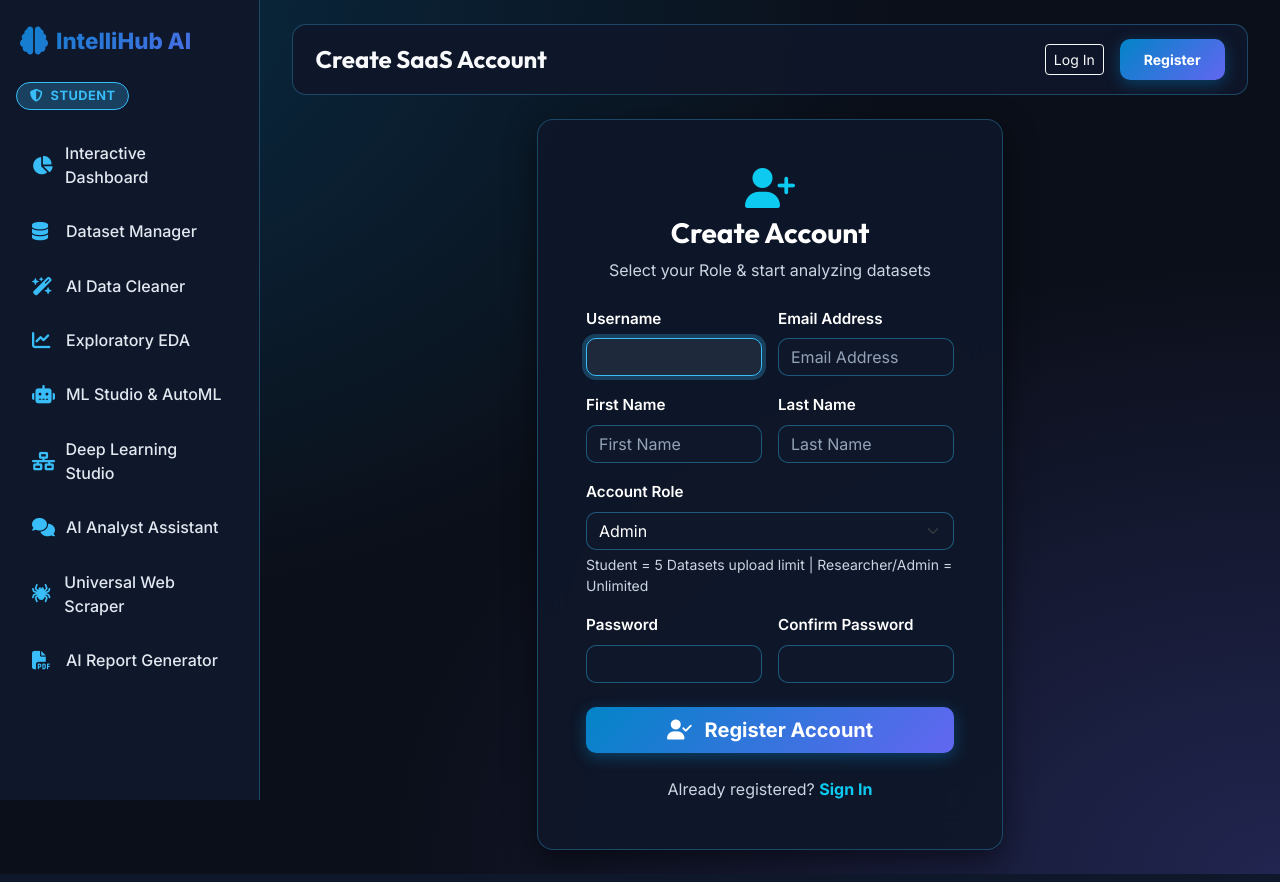
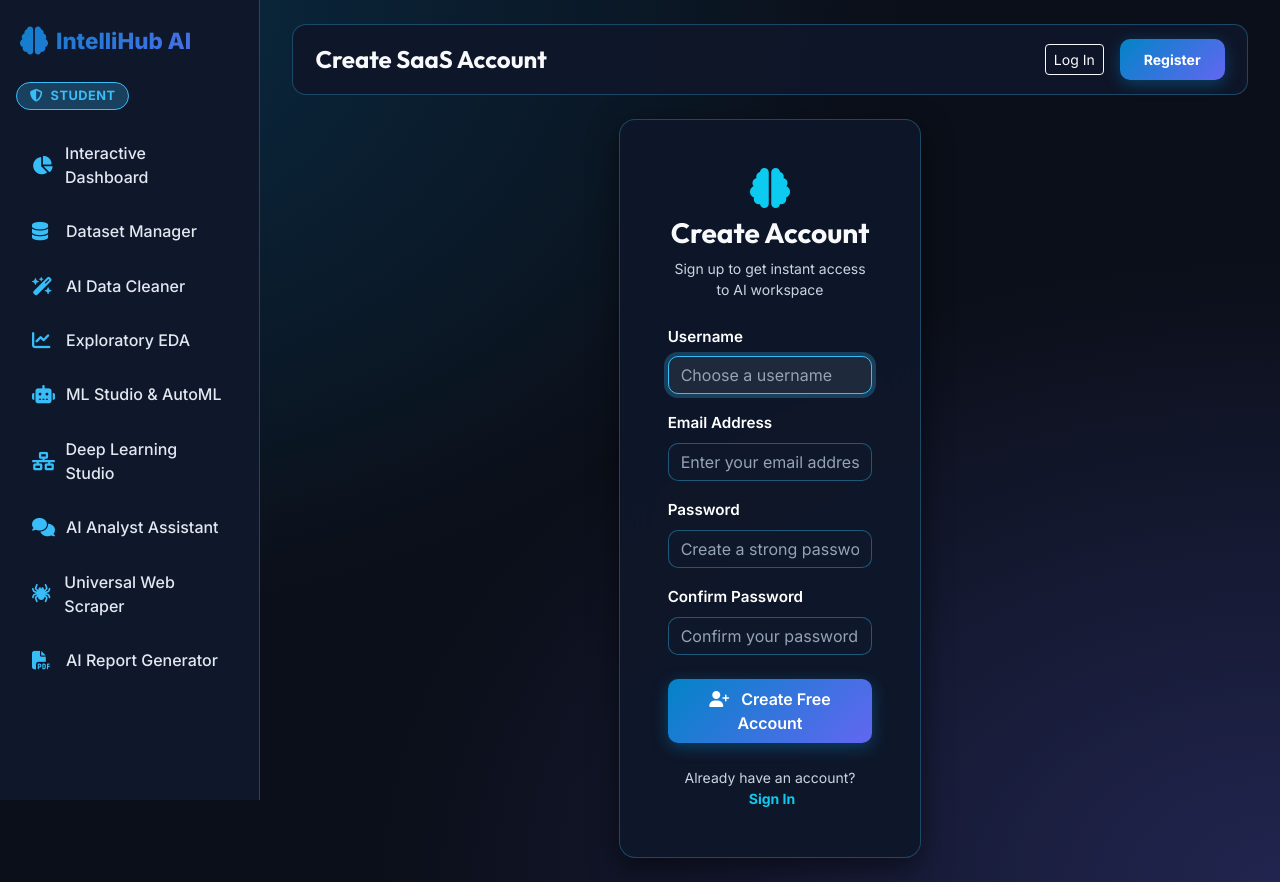
Before and after one commit to surajrajvaghela12/IntelliHub-AI, a Django app: page /accounts/register/ in a window 1280 px wide. Run offline with Django 4.2, Linux system fonts and the light colour scheme; some libraries are stand-ins or nearby versions.

Commit message:
Simplify signup and login form, default role to Data Scientist

```diff
--- a/apps/accounts/forms.py
+++ b/apps/accounts/forms.py
@@ -3,24 +3,37 @@ from django.contrib.auth.forms import UserCreationForm, AuthenticationForm
 from .models import User, UserProfile
 
 class UserRegistrationForm(UserCreationForm):
-    email = forms.EmailField(required=True, widget=forms.EmailInput(attrs={'class': 'form-control', 'placeholder': 'Email Address'}))
-    role = forms.ChoiceField(choices=User.ROLE_CHOICES, widget=forms.Select(attrs={'class': 'form-select'}))
-    first_name = forms.CharField(max_length=30, required=False, widget=forms.TextInput(attrs={'class': 'form-control', 'placeholder': 'First Name'}))
-    last_name = forms.CharField(max_length=30, required=False, widget=forms.TextInput(attrs={'class': 'form-control', 'placeholder': 'Last Name'}))
+    email = forms.EmailField(required=True, widget=forms.EmailInput(attrs={'class': 'form-control', 'placeholder': 'Enter your email address'}))
 
     class Meta:
         model = User
-        fields = ['username', 'email', 'first_name', 'last_name', 'role']
+        fields = ['username', 'email']
 
     def __init__(self, *args, **kwargs):
         super().__init__(*args, **kwargs)
         for field in self.fields:
-            if field != 'role':
-                self.fields[field].widget.attrs['class'] = 'form-control'
+            self.fields[field].widget.attrs['class'] = 'form-control'
+
+        # Customize password field placeholders
+        if 'password1' in self.fields:
+            self.fields['password1'].widget.attrs['placeholder'] = 'Create a strong password'
+        if 'password2' in self.fields:
+            self.fields['password2'].widget.attrs['placeholder'] = 'Confirm your password'
+        if 'username' in self.fields:
+            self.fields['username'].widget.attrs['placeholder'] = 'Choose a username'
+
+    def save(self, commit=True):
+        user = super().save(commit=False)
+        user.role = 'DATA_SCIENTIST'  # Full features & unlimited upload quota by default
+        if commit:
+            user.save()
+        return user
+
 
 class UserLoginForm(AuthenticationForm):
-    username = forms.CharField(widget=forms.TextInput(attrs={'class': 'form-control', 'placeholder': 'Username'}))
-    password = forms.CharField(widget=forms.PasswordInput(attrs={'class': 'form-control', 'placeholder': 'Password'}))
+    username = forms.CharField(widget=forms.TextInput(attrs={'class': 'form-control', 'placeholder': 'Enter your username'}))
+    password = forms.CharField(widget=forms.PasswordInput(attrs={'class': 'form-control', 'placeholder': 'Enter your password'}))
+
 
 class ProfileUpdateForm(forms.ModelForm):
     class Meta:
--- a/templates/accounts/register.html
+++ b/templates/accounts/register.html
@@ -1,20 +1,20 @@
 {% extends 'base.html' %}
 
-{% block title %}Register - IntelliHub AI{% endblock %}
+{% block title %}Sign Up - IntelliHub AI{% endblock %}
 {% block page_title %}Create SaaS Account{% endblock %}
 
 {% block content %}
-<div class="row justify-content-center mt-4">
-    <div class="col-md-6">
+<div class="row justify-content-center align-items-center mt-3 mt-md-4">
+    <div class="col-md-5 col-lg-4">
         <div class="glass-card p-4 p-md-5">
             <div class="text-center mb-4">
-                <i class="fa-solid fa-user-plus fs-1 text-info mb-2"></i>
-                <h3 class="fw-bold">Create Account</h3>
-                <p class="text-muted">Select your Role & start analyzing datasets</p>
+                <i class="fa-solid fa-brain fs-1 text-info mb-2"></i>
+                <h3 class="fw-bold text-light">Create Account</h3>
+                <p class="text-muted small">Sign up to get instant access to AI workspace</p>
             </div>
 
             {% if form.non_field_errors %}
-            <div class="alert alert-danger py-2 mb-3">
+            <div class="alert alert-danger py-2 mb-3 small">
                 {% for err in form.non_field_errors %}
                     <div><i class="fa-solid fa-circle-exclamation me-1"></i> {{ err }}</div>
                 {% endfor %}
@@ -23,66 +23,45 @@
 
             <form method="POST">
                 {% csrf_token %}
-                <div class="row g-3">
-                    <div class="col-md-6">
-                        <label class="form-label text-light">Username</label>
+                <div class="mb-3">
+                    <label class="form-label text-light small fw-semibold">Username</label>
                     {{ form.username }}
                     {% if form.username.errors %}
                     <small class="text-danger d-block mt-1"><i class="fa-solid fa-circle-exclamation me-1"></i> {{ form.username.errors.0 }}</small>
                     {% endif %}
                 </div>
-                    <div class="col-md-6">
-                        <label class="form-label text-light">Email Address</label>
+
+                <div class="mb-3">
+                    <label class="form-label text-light small fw-semibold">Email Address</label>
                     {{ form.email }}
                     {% if form.email.errors %}
                     <small class="text-danger d-block mt-1"><i class="fa-solid fa-circle-exclamation me-1"></i> {{ form.email.errors.0 }}</small>
                     {% endif %}
                 </div>
-                    <div class="col-md-6">
-                        <label class="form-label text-light">First Name</label>
-                        {{ form.first_name }}
-                        {% if form.first_name.errors %}
-                        <small class="text-danger d-block mt-1"><i class="fa-solid fa-circle-exclamation me-1"></i> {{ form.first_name.errors.0 }}</small>
-                        {% endif %}
-                    </div>
-                    <div class="col-md-6">
-                        <label class="form-label text-light">Last Name</label>
-                        {{ form.last_name }}
-                        {% if form.last_name.errors %}
-                        <small class="text-danger d-block mt-1"><i class="fa-solid fa-circle-exclamation me-1"></i> {{ form.last_name.errors.0 }}</small>
-                        {% endif %}
-                    </div>
-                    <div class="col-12">
-                        <label class="form-label text-light">Account Role</label>
-                        {{ form.role }}
-                        <small class="text-muted d-block mt-1">Student = 5 Datasets upload limit | Researcher/Admin = Unlimited</small>
-                        {% if form.role.errors %}
-                        <small class="text-danger d-block mt-1"><i class="fa-solid fa-circle-exclamation me-1"></i> {{ form.role.errors.0 }}</small>
-                        {% endif %}
-                    </div>
-                    <div class="col-md-6">
-                        <label class="form-label text-light">Password</label>
+
+                <div class="mb-3">
+                    <label class="form-label text-light small fw-semibold">Password</label>
                     {{ form.password1 }}
                     {% if form.password1.errors %}
                     <small class="text-danger d-block mt-1"><i class="fa-solid fa-circle-exclamation me-1"></i> {{ form.password1.errors.0 }}</small>
                     {% endif %}
                 </div>
-                    <div class="col-md-6">
-                        <label class="form-label text-light">Confirm Password</label>
+
+                <div class="mb-4">
+                    <label class="form-label text-light small fw-semibold">Confirm Password</label>
                     {{ form.password2 }}
                     {% if form.password2.errors %}
                     <small class="text-danger d-block mt-1"><i class="fa-solid fa-circle-exclamation me-1"></i> {{ form.password2.errors.0 }}</small>
                     {% endif %}
                 </div>
-                </div>
 
-                <button type="submit" class="btn btn-gradient-primary w-100 py-2 fs-5 mt-4">
-                    <i class="fa-solid fa-user-check me-2"></i> Register Account
+                <button type="submit" class="btn btn-gradient-primary w-100 py-2 fs-6 fw-semibold">
+                    <i class="fa-solid fa-user-plus me-2"></i> Create Free Account
                 </button>
             </form>
 
-            <div class="text-center mt-4 text-muted">
-                Already registered? <a href="{% url 'accounts:login' %}" class="text-info fw-bold text-decoration-none">Sign In</a>
+            <div class="text-center mt-4 text-muted small">
+                Already have an account? <a href="{% url 'accounts:login' %}" class="text-info fw-bold text-decoration-none ms-1">Sign In</a>
             </div>
         </div>
     </div>
```
Also changed, not shown: DEPLOYMENT_GUIDE.md (deleted, +0 -40 lines), apps/accounts/tests.py (+1 -8 lines), templates/accounts/login.html (+12 -10 lines). Lines whose indentation alone changed are shown as unchanged.
